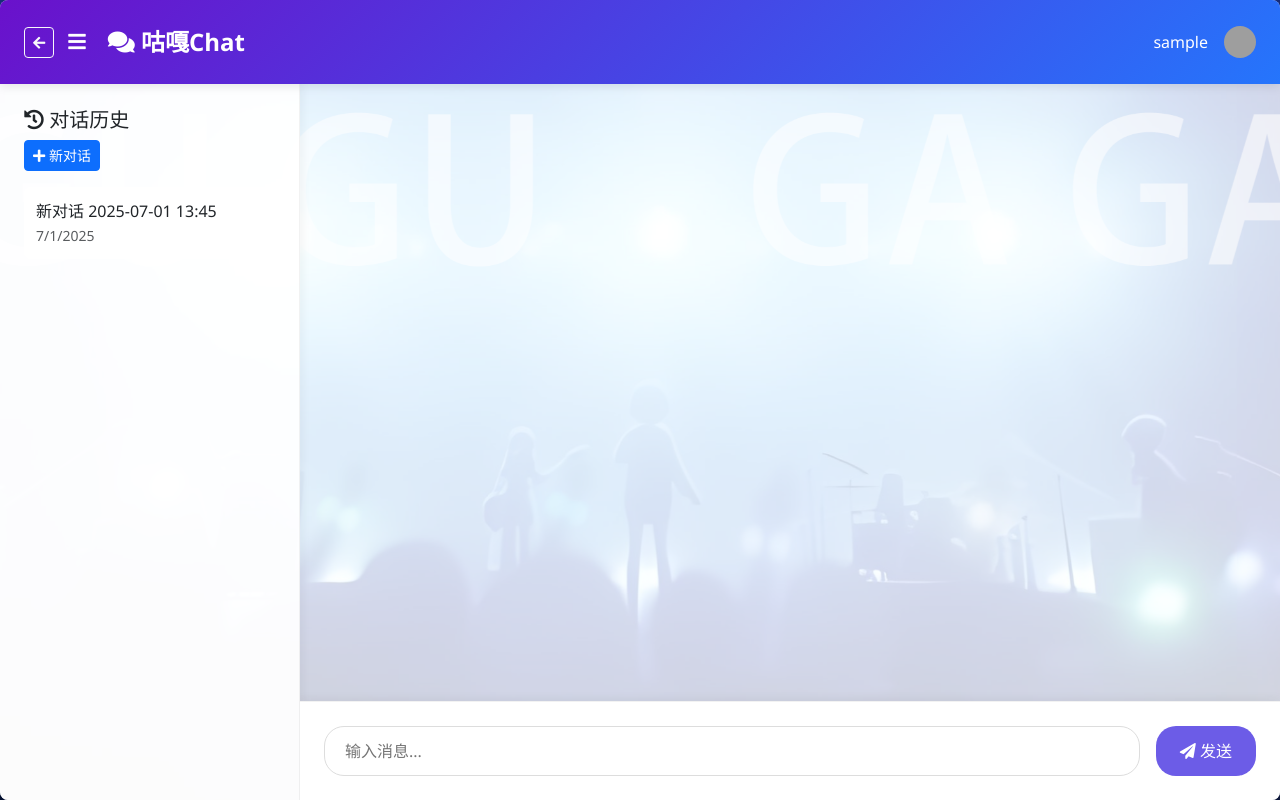
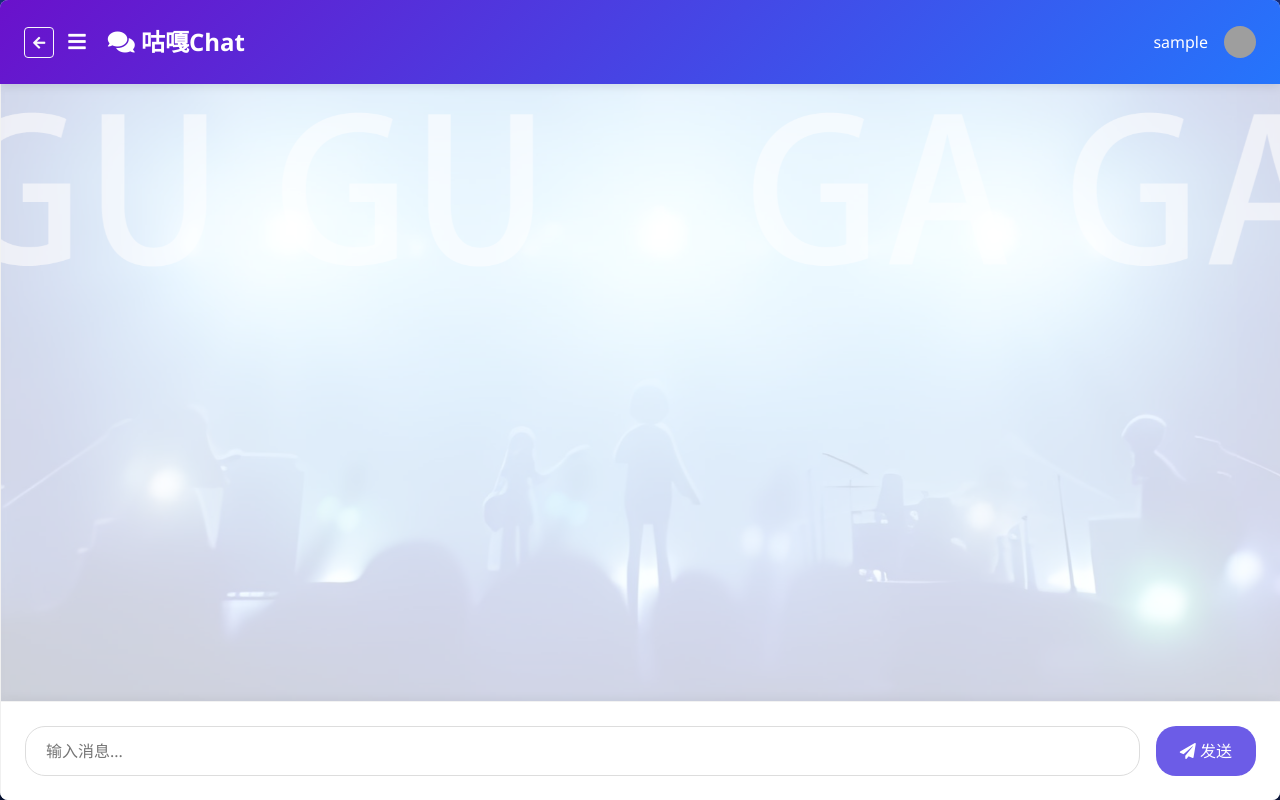
Before and after one commit to lanthe0/2025Flaskblog, a Flask app: page /guga/chat in a window 1280 px wide. Run offline with Flask 3, Linux system fonts and the light colour scheme; the visitor is signed in with stand-in values (Sample User, id 1); data comes from the database, SQL or seed files in the repository; both versions use the stored data as it was after the commit; some libraries are stand-ins or nearby versions; grey boxes are pictures that could not be loaded.

Commit message:
guga/chat界面适配手机端

```diff
--- a/app/templates/guga/chat.html
+++ b/app/templates/guga/chat.html
@@ -321,7 +321,7 @@
 
         <div class="main-content">
             <!-- 左侧边栏 - 对话历史 -->
-            <div class="sidebar">
+        <div class="sidebar collapsed">
                 <h5><i class="fas fa-history"></i> 对话历史</h5>
                 <button id="newChatBtn" class="btn btn-primary btn-sm mb-3">
                     <i class="fas fa-plus"></i> 新对话
```
Also changed, not shown: instance/blog.db.
